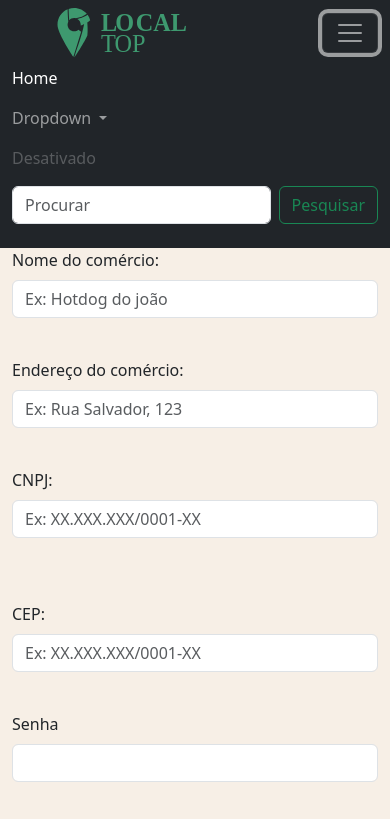
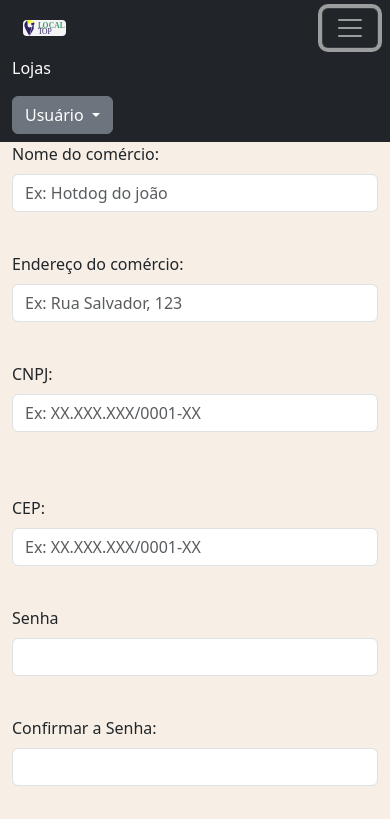
Before and after one commit to Gustavo-Delinski/expcriativa2, a website: page public/paginas/lojas.html in a window 390 px wide. Both pictures are taken after a click on the button "Toggle navigation". Shown: the top 819 px of the page. Drawn offline with nearby package versions, Linux system fonts and the light colour scheme; some packages are replaced by stand-ins of ours; a script that the page names is missing.

Commit message:
ajustes navbar lojas

```diff
--- a/public/paginas/lojas.html
+++ b/public/paginas/lojas.html
@@ -1,8 +1,10 @@
 <html lang="en">
+
 <head>
   <meta charset="UTF-8">
   <meta name="viewport" content="width=device-width, initial-scale=1.0">
-    <link href="https://cdn.jsdelivr.net/npm/bootstrap@5.3.3/dist/css/bootstrap.min.css" rel="stylesheet" integrity="sha384-QWTKZyjpPEjISv5WaRU9OFeRpok6YctnYmDr5pNlyT2bRjXh0JMhjY6hW+ALEwIH" crossorigin="anonymous">
+  <link href="https://cdn.jsdelivr.net/npm/bootstrap@5.3.3/dist/css/bootstrap.min.css" rel="stylesheet"
+    integrity="sha384-QWTKZyjpPEjISv5WaRU9OFeRpok6YctnYmDr5pNlyT2bRjXh0JMhjY6hW+ALEwIH" crossorigin="anonymous">
   <link rel="stylesheet" href="../estilos/index.css">
   <style>
     .navbar {
@@ -12,6 +14,7 @@
   <link rel="icon" type="image/x-icon" href="../imagens/logo/Símbolo.svg">
   <title>LocalTop</title>
 </head>
+
 <body style="background-color:#F7EFE6;">
   <script src="../scripts/login.js"></script>
   <script src="https://cdn.jsdelivr.net/npm/sweetalert2@11"></script>
@@ -20,34 +23,27 @@
   <div>
     <nav class="navbar navbar-expand-lg navbar-dark bg-dark" style="background-color: #302163;">
       <div class="container-fluid">
-                <img src="../imagens/logo/SVG Variações/Verde/Principal Verde.svg" alt="logo" width="220" height="50">
-                <button class="navbar-toggler" type="button" data-bs-toggle="collapse" data-bs-target="#navbarSupportedContent" aria-controls="navbarSupportedContent" aria-expanded="false" aria-label="Toggle navigation">
+        <a href="/" class="logoContainer"><img src="../imagens/logo/Principal.svg" alt="logo" class="logo"></a>
+        <button class="navbar-toggler" type="button" data-bs-toggle="collapse" data-bs-target="#navbarSupportedContent"
+          aria-controls="navbarSupportedContent" aria-expanded="false" aria-label="Toggle navigation">
           <span class="navbar-toggler-icon"></span>
         </button>
         <div class="collapse navbar-collapse" id="navbarSupportedContent">
           <ul class="navbar-nav me-auto mb-2 mb-lg-0">
             <li class="nav-item">
-                    <a class="nav-link active" aria-current="page" href="index.html">Home</a>
-                    </li>
-                    <li class="nav-item dropdown">
-                    <a class="nav-link dropdown-toggle" href=" " id="navbarDropdown" role="button" data-bs-toggle="dropdown" aria-expanded="false">
-                        Dropdown
-                    </a>
-                    <ul class="dropdown-menu" aria-labelledby="navbarDropdown">
-                        <li><a class="dropdown-item" href="../signin.html">Cadastro</a></li>
-                        <li><a class="dropdown-item" href="../login.html">Login</a></li>
-                        <li><hr class="dropdown-divider"></li>
-                        <li><a class="dropdown-item" href="../pesquisa.html">Pesquisa</a></li>
-                    </ul>
-                    </li>
-                    <li class="nav-item">
-                    <a class="nav-link disabled" href="#" tabindex="-1" aria-disabled="true">Desativado</a>
+              <a class="nav-link active" aria-current="page" href="/">Lojas</a>
             </li>
           </ul>
-                <form class="d-flex">
-                    <input class="form-control me-2" type="Procurar" placeholder="Procurar" aria-label="Procurar">
-                    <button class="btn btn-outline-success" type="submit">Pesquisar</button>
-                </form>
+          <div class="dropdown-center">
+            <button class="btn btn-secondary dropdown-toggle" type="button" data-bs-toggle="dropdown"
+              aria-expanded="false">
+              Usuário
+            </button>
+            <ul class="dropdown-menu dropdown-menu-end">
+              <li><a class="dropdown-item" href="login">Login</a></li>
+              <li><a class="dropdown-item" href="signin">Cadastro</a></li>
+            </ul>
+          </div>
         </div>
       </div>
     </nav>
@@ -63,24 +59,28 @@
     <form class="container">
       <div class="mb-3 nome">
         <label for="nome" class="form-label">Nome do comércio:</label>
-              <input type="text" class="form-control" id="nome" pattern="^[A-Za-zÀ-ÿ]+(?: [A-Za-zÀ-ÿ]+)*$" required placeholder="Ex: Hotdog do joão">
+        <input type="text" class="form-control" id="nome" pattern="^[A-Za-zÀ-ÿ]+(?: [A-Za-zÀ-ÿ]+)*$" required
+          placeholder="Ex: Hotdog do joão">
       </div>
       <br>
       <div class="mb-3 email">
         <label for="email" class="form-label">Endereço do comércio:</label>
-                <input type="email" class="form-control" id="email" aria-describedby="emailHelp" required placeholder="Ex: Rua Salvador, 123">
+        <input type="email" class="form-control" id="email" aria-describedby="emailHelp" required
+          placeholder="Ex: Rua Salvador, 123">
       </div>
       <br>
       <div class="mb-3 cnpj">
         <label for="cpf" class="form-label">CNPJ:</label>
-                <input type="text" class="form-control" id="cpf" placeholder="Ex: XX.XXX.XXX/0001-XX" maxlength="14" onkeypress="return mascaraCPF(event)" required>
+        <input type="text" class="form-control" id="cpf" placeholder="Ex: XX.XXX.XXX/0001-XX" maxlength="14"
+          onkeypress="return mascaraCPF(event)" required>
         <p><span id="teste"></span></p>
       </div>
       <br>
       <br>
       <div class="mb-3 cep">
         <label for="cpf" class="form-label">CEP:</label>
-                <input type="text" class="form-control" id="cpf" placeholder="Ex: XX.XXX.XXX/0001-XX" maxlength="14" onkeypress="return mascaraCPF(event)" required placeholder="13165-000">
+        <input type="text" class="form-control" id="cpf" placeholder="Ex: XX.XXX.XXX/0001-XX" maxlength="14"
+          onkeypress="return mascaraCPF(event)" required placeholder="13165-000">
         <p><span id="teste"></span></p>
       </div>
       <br>
@@ -108,4 +108,6 @@
     </form>
   </div>
 
-        <script src="https://cdn.jsdelivr.net/npm/bootstrap@5.3.3/dist/js/bootstrap.bundle.min.js" integrity="sha384-YvpcrYf0tY3lHB60NNkmXc5s9fDVZLESaAA55NDzOxhy9GkcIdslK1eN7N6jIeHz" crossorigin="anonymous"></script>
+  <script src="https://cdn.jsdelivr.net/npm/bootstrap@5.3.3/dist/js/bootstrap.bundle.min.js"
+    integrity="sha384-YvpcrYf0tY3lHB60NNkmXc5s9fDVZLESaAA55NDzOxhy9GkcIdslK1eN7N6jIeHz"
+    crossorigin="anonymous"></script>
```
Lines whose indentation alone changed are shown as unchanged.
